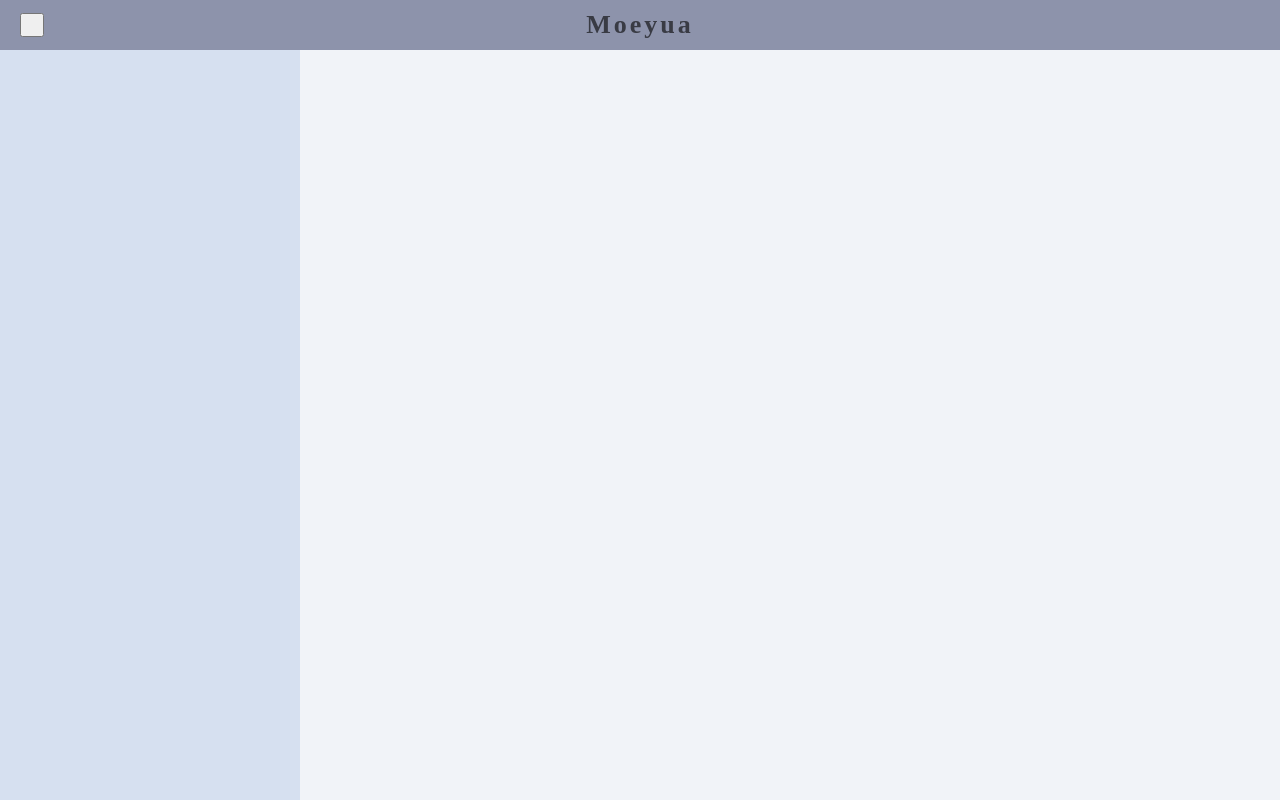
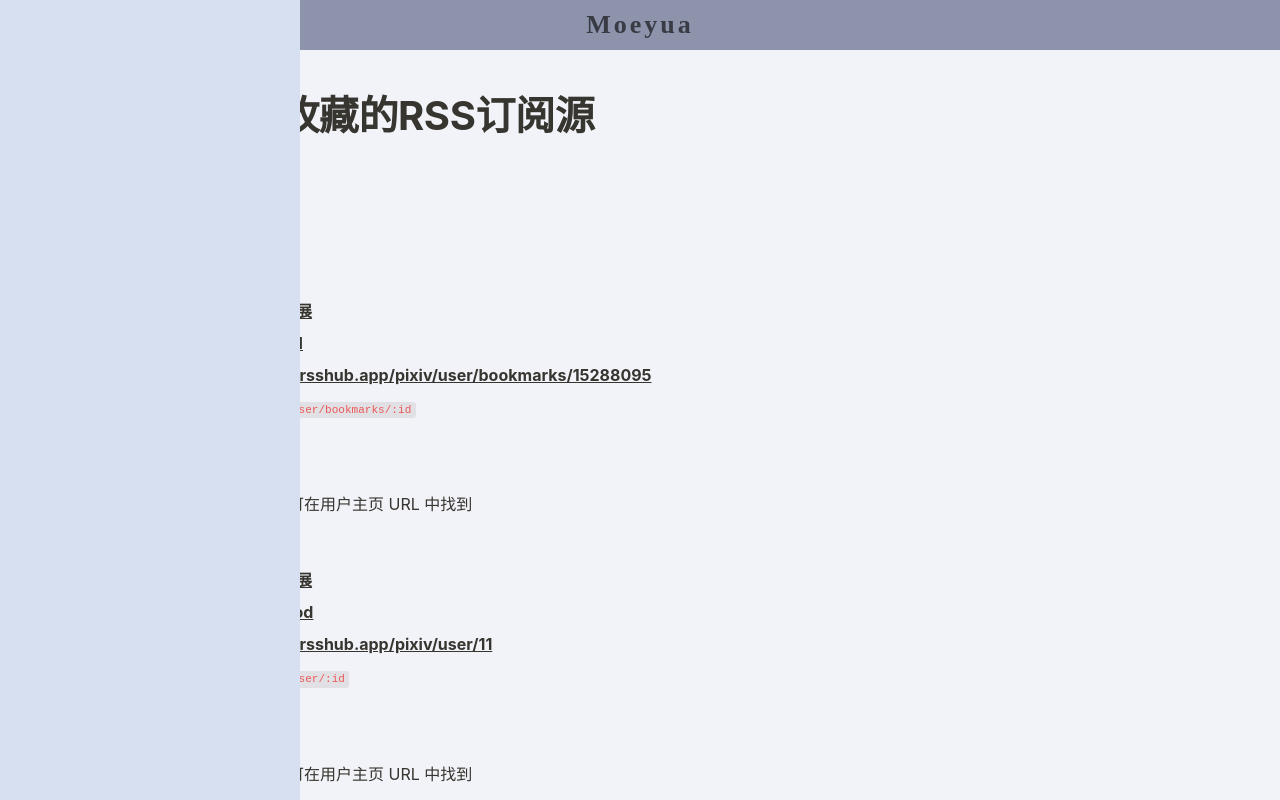
Before and after one commit to Moeyua/articles, a Vue app: page / in a window 1280 px wide. Both pictures are taken after a click on the button 32 px from the left and 25 px from the top of the page. Built offline with nearby package versions, Linux system fonts and the light colour scheme.

Commit message:
显示文章

```diff
--- a/src/App.vue
+++ b/src/App.vue
@@ -1,7 +1,7 @@
 <template>
   <div id="app">
     <top v-on:change-show="changeShow"></top>
-    <main v-bind:name="name"></main>
+    <articles v-bind:name="name"></articles>
     <sider v-if="show"></sider>
     <router-view/>
     <bottom></bottom>
@@ -12,13 +12,13 @@
 import top from './components/top'
 import bottom from './components/bottom'
 import sider from './components/sider'
-import main from './components/main'
+import articles from './components/articles'
 export default {
   name: 'App',
   data () {
     return {
       show: false,
-      name: ''
+      name: '个人收藏的RSS订阅源 '
     }
   },
   methods: {
@@ -27,7 +27,7 @@
     }
   },
   components: {
-    top, bottom, sider, main
+    top, bottom, sider, articles
   }
 }
 </script>
--- /dev/null
+++ b/src/components/articles.vue
@@ -0,0 +1,22 @@
+<template>
+  <iframe :src="src" frameborder="0" scrolling = "auto" seamless = "seamless"></iframe>
+</template>
+
+<script>
+export default {
+  props: ['name'],
+  computed: {
+    src: function () {
+      return '../static/' + this.name + '.html'
+    }
+  }
+}
+</script>
+
+<style>
+iframe{
+  height: 100%;
+  width: 100%;
+  margin: 10px;
+}
+</style>
--- a/src/components/main.vue
+++ /dev/null
@@ -1,18 +0,0 @@
-<template>
-  <iframe :src="src" frameborder="0"></iframe>
-</template>
-
-<script>
-export default {
-  props: ['name'],
-  computed: {
-    src: function () {
-      return 'static/' + this.name
-    }
-  }
-}
-</script>
-
-<style>
-
-</style>
--- a/src/components/sider.vue
+++ b/src/components/sider.vue
@@ -10,6 +10,7 @@
 
 <style scoped>
     aside{
+        position: absolute;
         width: 300px;
         height: 100%;
         background: #d6e0f0;
```
Also changed, not shown: 1 other file (tests, documents, lock files or other folders).
